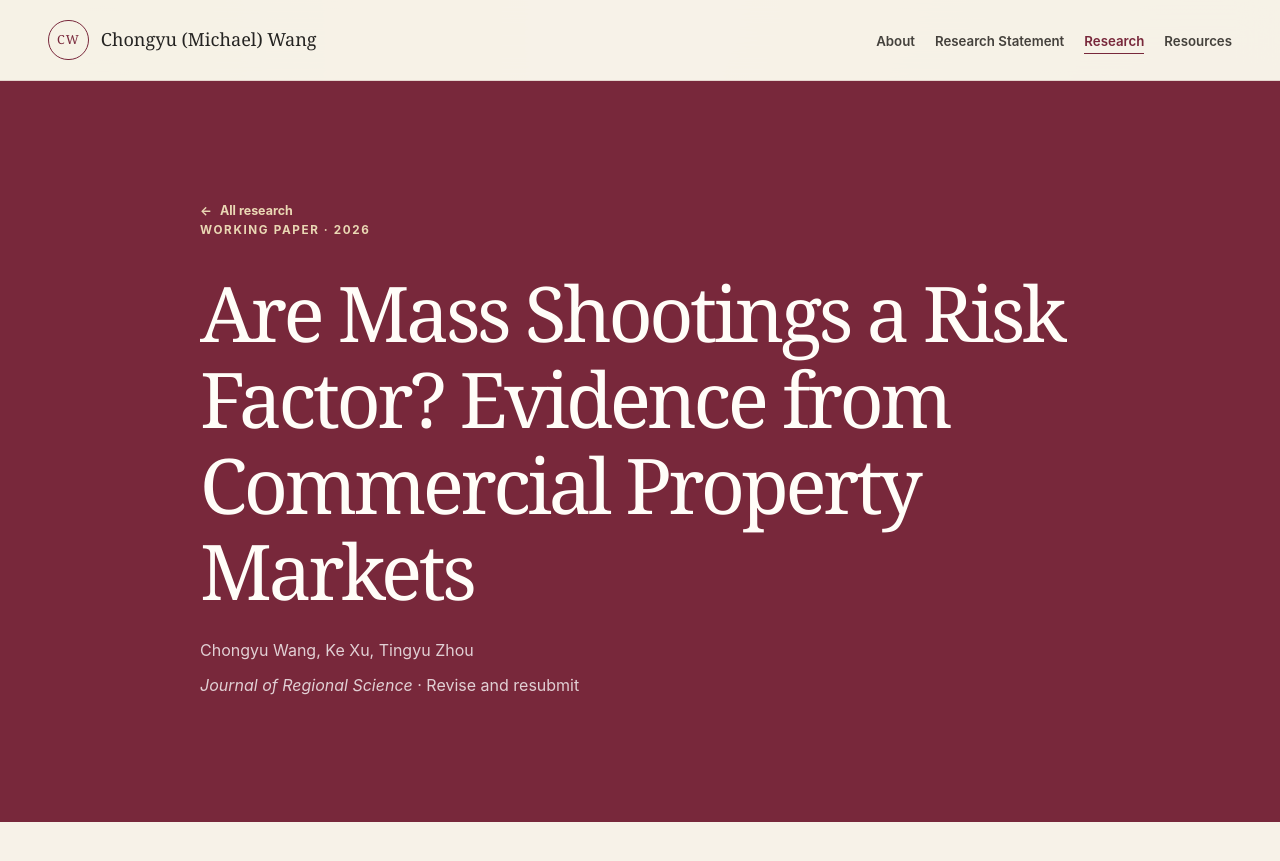
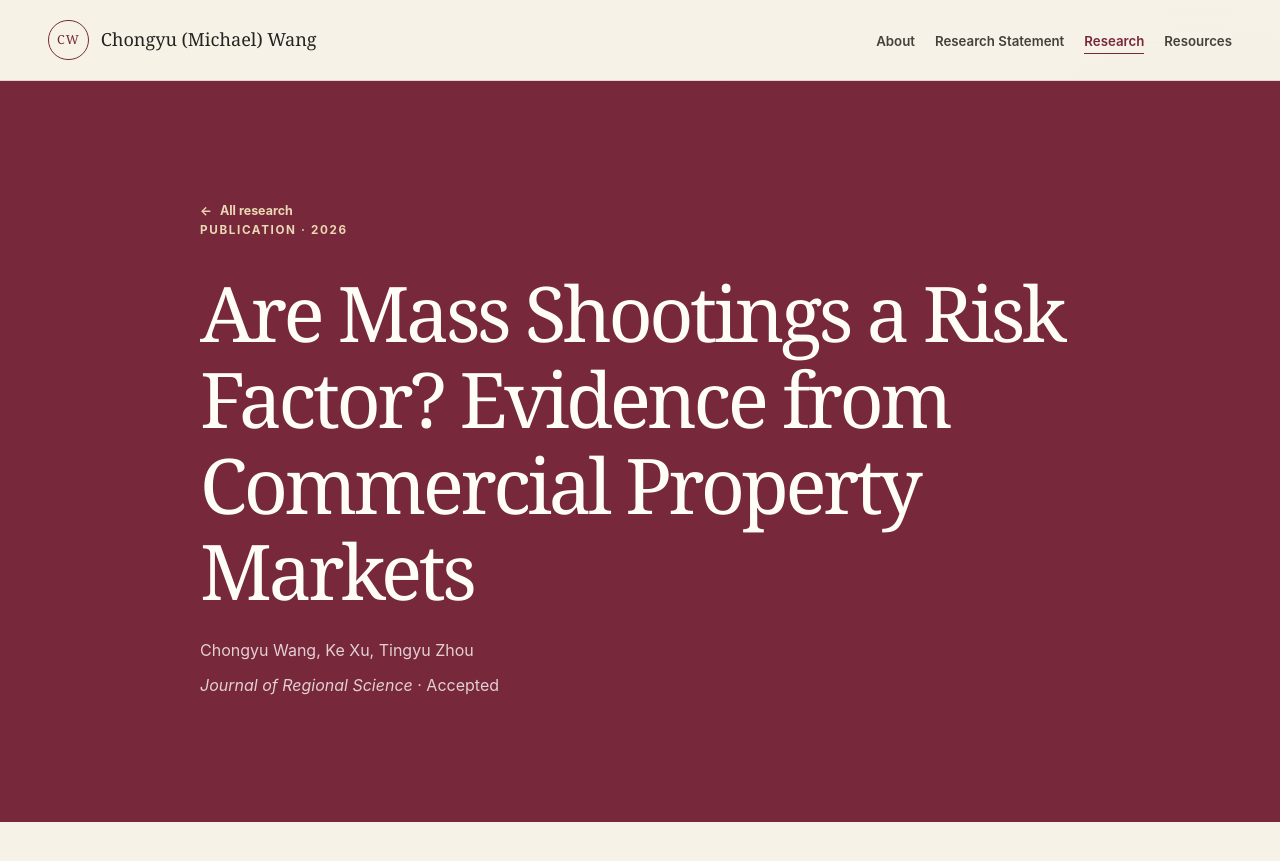
Before and after one commit to wang415705825/wang415705825.github.io, a Jekyll site: the page built from _research/mass-shootings-commercial-property.md, in a window 1280 px wide and 900 px high. Shown: the top 861 px of the window. Built offline with Jekyll 4.4.1, drawn with Linux system fonts in a browser that asks for light colours.

Commit message:
Record Journal of Regional Science acceptance

```diff
--- a/_research/mass-shootings-commercial-property.md
+++ b/_research/mass-shootings-commercial-property.md
@@ -8,8 +8,8 @@ authors:
   - Ke Xu
   - Tingyu Zhou
 year: 2026
-type: working-paper
-status: Revise and resubmit
+type: publication
+status: Accepted
 venue: Journal of Regional Science
 topics:
   - Real Estate
```
